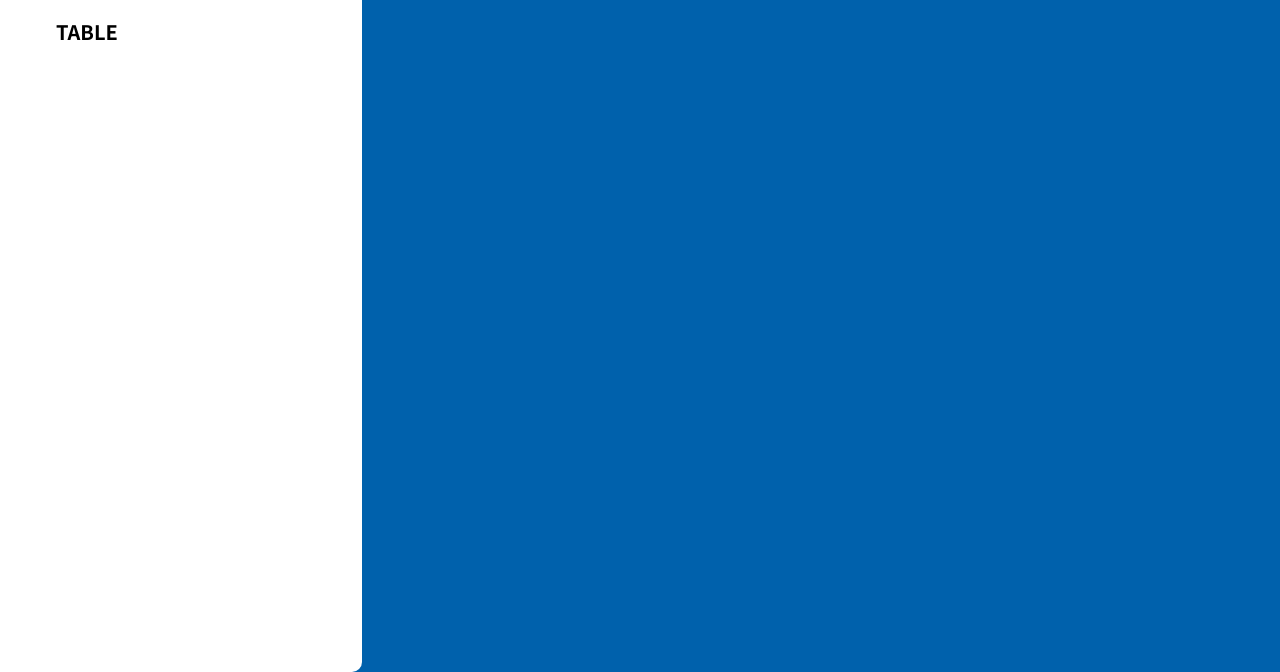
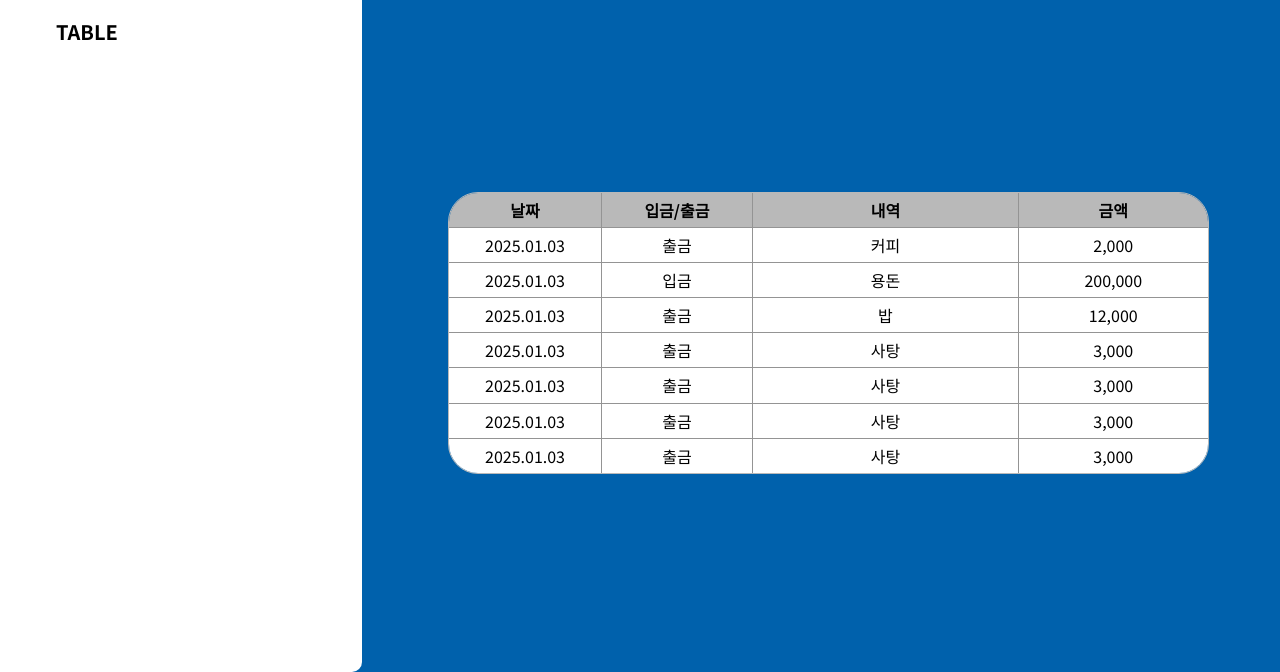
Before and after one commit to woorifisa-service-dev-4th/frontend-1st-woori-account-book, a plain HTML site: page index.html in a window 1280 px wide. Shown: the part 129-801 px from the top of the page. Drawn offline with Linux system fonts and the light colour scheme.

Commit message:
Feat: 가계부 표 구현

```diff
--- a/index.html
+++ b/index.html
@@ -24,5 +24,57 @@
                 <p class="container_table">TABLE</p>
             </div>
         </nav>
+        <main class="layout_main">
+            <table class="contianer_table">
+                <tr class="container_table_row">
+                    <td class="layout_date">날짜</td>
+                    <td class="layout_type">입금/출금</td>
+                    <td class="layout_text">내역</td>
+                    <td class="layout_money">금액</td>
+                </tr>
+                <tr class="contianer_table_contents">
+                    <td>2025.01.03</td>
+                    <td>출금</td>
+                    <td>커피</td>
+                    <td>2,000</td>
+                </tr>
+                <tr class="contianer_table_contents">
+                    <td>2025.01.03</td>
+                    <td>입금</td>
+                    <td>용돈</td>
+                    <td>200,000</td>
+                </tr>
+                <tr class="contianer_table_contents">
+                    <td>2025.01.03</td>
+                    <td>출금</td>
+                    <td>밥</td>
+                    <td>12,000</td>
+                </tr>
+                <tr class="contianer_table_contents">
+                    <td>2025.01.03</td>
+                    <td>출금</td>
+                    <td>사탕</td>
+                    <td>3,000</td>
+                </tr>
+                <tr class="contianer_table_contents">
+                    <td>2025.01.03</td>
+                    <td>출금</td>
+                    <td>사탕</td>
+                    <td>3,000</td>
+                </tr>
+                <tr class="contianer_table_contents">
+                    <td>2025.01.03</td>
+                    <td>출금</td>
+                    <td>사탕</td>
+                    <td>3,000</td>
+                </tr>
+                <tr class="contianer_table_contents">
+                    <td>2025.01.03</td>
+                    <td>출금</td>
+                    <td>사탕</td>
+                    <td>3,000</td>
+                </tr>
+            </table>
+        </main>
     </body>
 </html>
--- a/style.css
+++ b/style.css
@@ -36,3 +36,69 @@ nav {
     font-weight: bold;
     font-size: 20px;
 }
+
+/* 표(테이블) 부분 css */
+main {
+    width: 60%;
+    height: 35%;
+    float: right;
+}
+
+.layout_main {
+    border: 1px solid #b9b9b9;
+    border-radius: 30px;
+    overflow: hidden;
+    float: right;
+    margin-right: 5%;
+    /* 레이아웃 조정 시 이 부분 margin 조정 */
+    margin-top: -38%;
+}
+
+table {
+    border-spacing: 0px;
+    border-radius: 30px;
+}
+
+.contianer_table {
+    border-style: hidden;
+    border-collapse: collapse;
+    width: 100%;
+    height: 100%;
+    text-align: center;
+}
+
+.container_table_row {
+    background-color: #b9b9b9;
+    border: 1px solid #b9b9b9;
+    font-weight: bold;
+}
+
+.layout_date {
+    width: 20%;
+}
+
+.layout_type {
+    width: 20%;
+}
+
+.layout_text {
+    width: 35%;
+}
+
+.layout_money {
+    width: 35%;
+}
+
+.container_table_row td {
+    border: 1px solid #949494;
+}
+
+.contianer_table_contents {
+    border: 1px solid #b9b9b9;
+    border-collapse: collapse;
+    background-color: white;
+}
+
+.contianer_table_contents td {
+    border: 1px solid #949494;
+}
```
